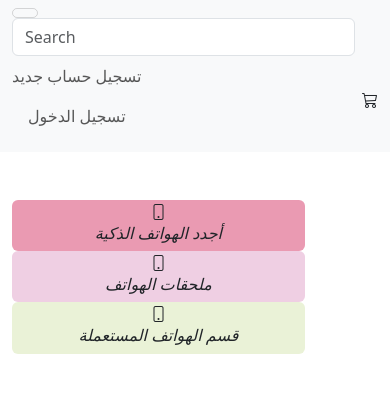
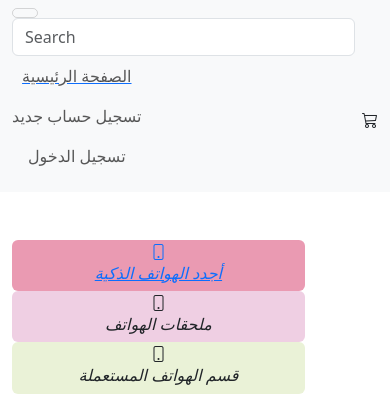
Before and after one commit to Waad-Raggam/shopping-website, a React (Create React App) app: page / in a window 390 px wide. Shown: the top 396 px of the page. Built offline with nearby package versions, Linux system fonts and the light colour scheme.

Commit message:
Implement routing at landing and phone list screens

```diff
--- a/package.json
+++ b/package.json
@@ -10,6 +10,7 @@
     "bootstrap-icons": "^1.11.3",
     "react": "^18.3.1",
     "react-dom": "^18.3.1",
+    "react-router-dom": "^6.23.1",
     "react-scripts": "5.0.1",
     "web-vitals": "^2.1.4"
   },
--- a/src/App.js
+++ b/src/App.js
@@ -5,11 +5,17 @@ import 'bootstrap/dist/js/bootstrap.bundle.min';
 import 'bootstrap-icons/font/bootstrap-icons.css';
 import Landing from "./components/Landing";
 import ListPhone from "./components/ListPhone";
+import { BrowserRouter, Routes, Route } from "react-router-dom";
 
 function App() {
   return (
     <div className="App">
-      <Landing/>
+      <BrowserRouter>
+      <Routes>
+        <Route path='/' element={<Landing/>}/>
+        <Route path='/phonesList' element={<ListPhone/>}/>
+      </Routes>
+      </BrowserRouter>
     </div>
   );
 }
--- a/src/components/Landing.jsx
+++ b/src/components/Landing.jsx
@@ -1,4 +1,5 @@
 import MainLayout from "../layouts/MainLayout";
+import { Link } from "react-router-dom";
 const Landing = () => {
     return (
         <>
@@ -6,6 +7,7 @@ const Landing = () => {
                 <div className="container mt-5">
                     <div className="row text-center d-flex justify-content-center-mt-5">
                         <div className="col-sm-4">
+                            <Link to='/phonesList'>
                                 <div className="card" class="rounded card1">
                                     <div className="card-body">
                                         <i className="bi bi-phone text-center">
@@ -13,7 +15,9 @@ const Landing = () => {
                                         </i>
                                     </div>
                                 </div>
+                            </Link>
                         </div>
+
                         <div className="col-sm-4">
                             <div className="card" class="rounded card2">
                                 <div className="card-body">
--- a/src/components/ListPhone.jsx
+++ b/src/components/ListPhone.jsx
@@ -1,4 +1,5 @@
-
+import MainLayout from "../layouts/MainLayout";
+import { Link } from "react-router-dom";
 const ListPhone = () => {
     const Phone = [
         {
@@ -20,7 +21,8 @@ const ListPhone = () => {
     ];
     return (
         <>
-         <div className="container">
+        <MainLayout>
+        <div className="container">
             <div className="row">
                 <div className="col-sm-8">{
                     Phone.map((item)=>(
@@ -47,6 +49,7 @@ const ListPhone = () => {
                 }</div>
             </div>
         </div>
+        </MainLayout>
         </>
     );
 }
--- a/src/layouts/MainLayout.jsx
+++ b/src/layouts/MainLayout.jsx
@@ -1,13 +1,10 @@
 import React from "react";
-
+import { Link } from "react-router-dom";
 const MainLayouts = ({ children }) => {
     return (
         <>
-
             <nav class="navbar navbar-expand-lg navbar-light bg-body-tertiary">
-
                 <div class="container-fluid">
-
                     <button
                         data-mdb-collapse-init
                         class="navbar-toggler"
@@ -28,6 +25,11 @@ const MainLayouts = ({ children }) => {
                     </div>
 
                     <ul class="navbar-nav me-auto mb-2 mb-lg-0">
+                        <Link to='/'>
+                            <li class="nav-item">
+                                <a class="nav-link" href="#">الصفحة الرئيسية</a>
+                            </li>
+                        </Link>
                         <li class="nav-item">
                             <a class="nav-link" href="#">تسجيل حساب جديد</a>
                         </li>
@@ -39,9 +41,7 @@ const MainLayouts = ({ children }) => {
                     <div class="d-flex align-items-center">
                         <i class="bi bi-cart3"></i>
                     </div>
-
                 </div>
-
             </nav>
 
             <main>
```
Also changed, not shown: 1 other file (tests, documents, lock files or other folders). Lines whose indentation alone changed are shown as unchanged.
